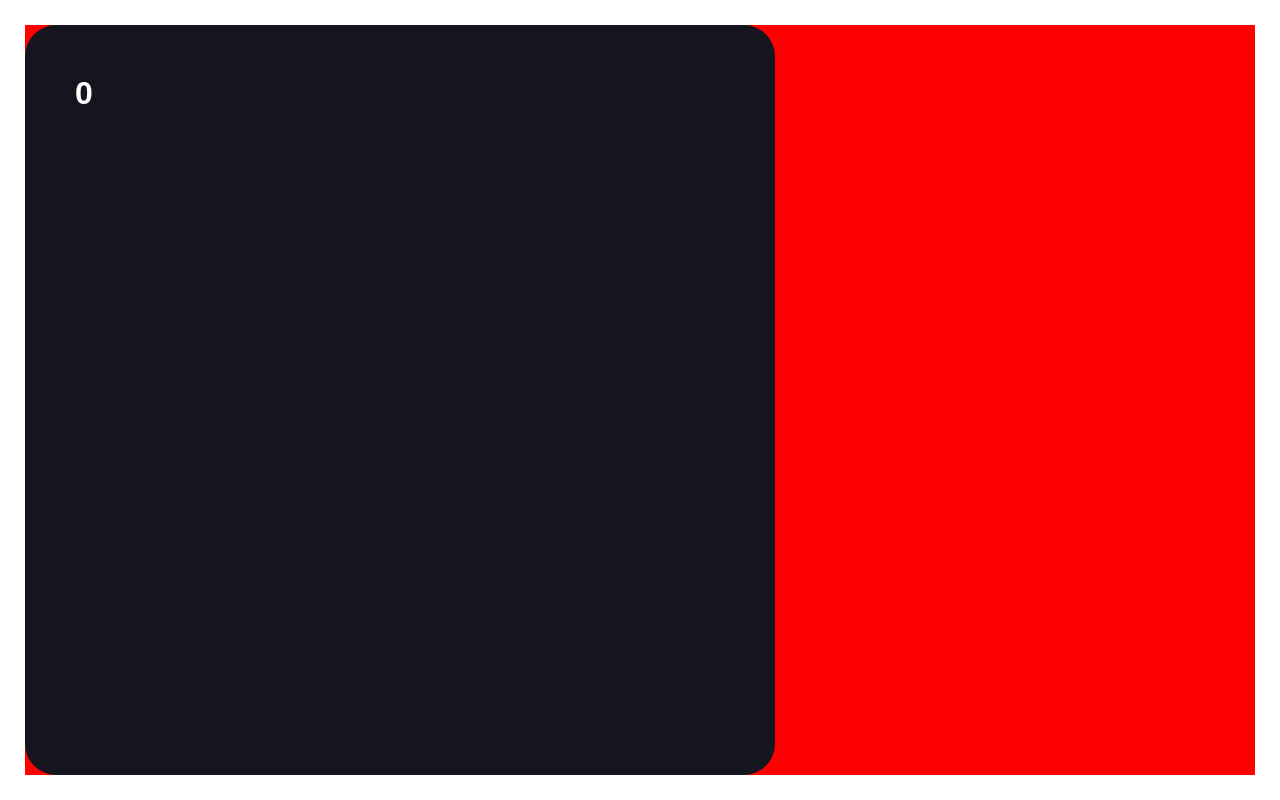
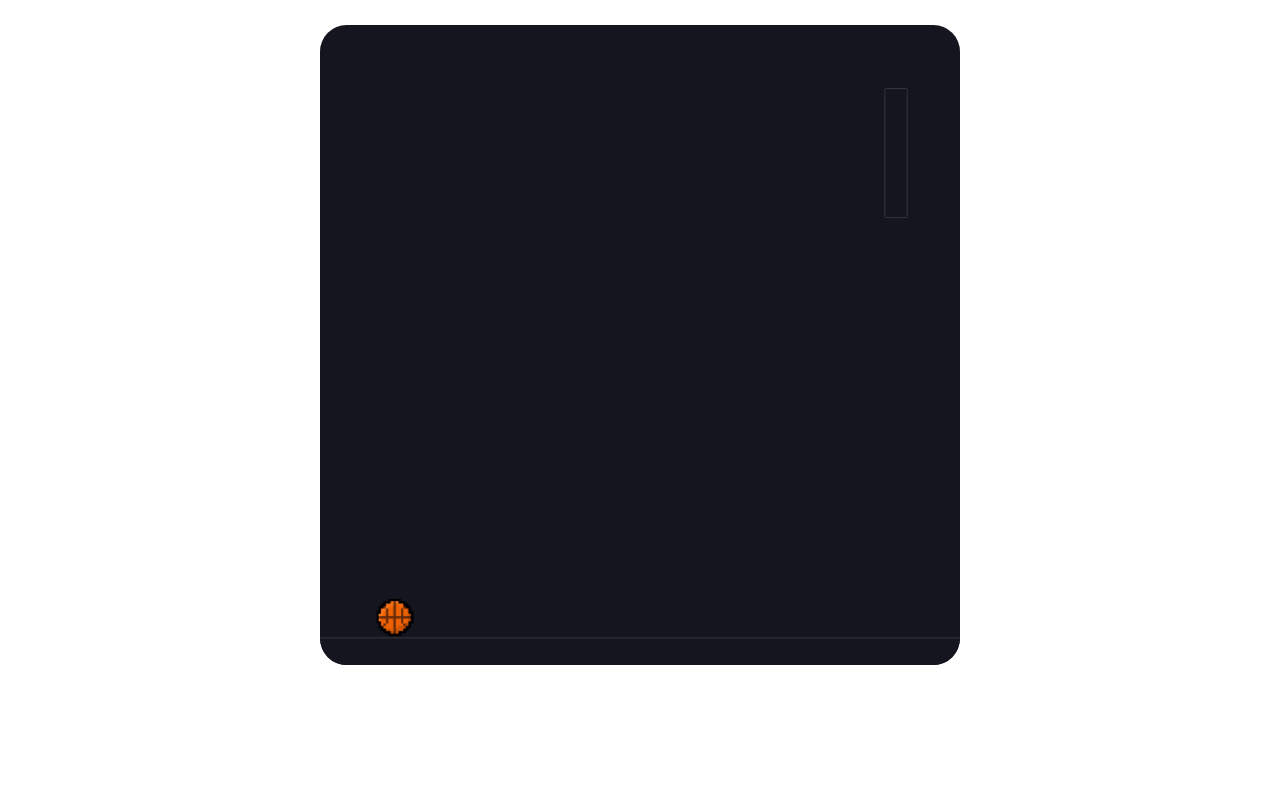
Before and after one commit to maxibenner/tiny-ball, a plain HTML site: page app/index.html in a window 1280 px wide. Drawn offline with Linux system fonts and the light colour scheme.

Commit message:
Fix: Implemented proper canvas re-sizing

```diff
--- a/app/global.css
+++ b/app/global.css
@@ -10,7 +10,7 @@ body {
   padding: 25px;
 }
 #tinyball-container {
-  max-height: 100%;
+  max-height: 80vh;
 }
 #ui-container {
   position: absolute;
--- a/app/js/main.js
+++ b/app/js/main.js
@@ -5,7 +5,6 @@ const canvasContainer = document.getElementById("tinyball-container");
 const worldConfig = {
   ballEntry: [0.1, 0.1],
 };
-console.log(canvasContainer.clientWidth, canvasContainer.clientHeight);
 const world = new World(canvasContainer, worldConfig);
 world.drawCanvas();
 
--- a/app/js/world.js
+++ b/app/js/world.js
@@ -6,7 +6,7 @@ export default class World {
     this.canvasContainer = canvasContainer;
     this.canvasContainer.style.flexGrow = 1;
     this.canvasContainer.style.position = "relative";
-    this.canvasContainer.style.backgroundColor = "red";
+    this.canvasContainer.style.overflow = "hidden";
     this.counter = document.createElement("p");
 
     // App settings
@@ -37,7 +37,7 @@ export default class World {
         wireframes: false,
       },
     });
-    this.render.canvas.style.scale = this.scale;
+    this.resizeCanvas();
 
     // Add context to variables
     this.ctx = this.render.context;
@@ -46,8 +46,10 @@ export default class World {
     this.render.canvas.style.borderRadius = "25px";
     this.render.canvas.style.position = "absolute";
     this.render.canvas.style.top = 0;
-    this.render.canvas.style.left = 0;
+    this.render.canvas.style.left = "50%";
+    this.render.canvas.style.transform = "translateX(-50%)";
     this.render.canvas.style.transformOrigin = "left top";
+    this.render.canvas.style.margin = "0 auto";
 
     // Add Elements
     this.addGround();
@@ -116,9 +118,9 @@ export default class World {
   /** Add static ground to the world */
   addGround() {
     this.ground = Matter.Bodies.rectangle(
-      this.cWidth / 2,
-      this.cHeight,
-      this.cWidth,
+      this.baseWidth / 2,
+      this.baseWidth,
+      this.baseWidth,
       50,
       { isStatic: true, id: "ground" }
     );
@@ -130,8 +132,8 @@ export default class World {
     this.targetX = x;
     this.targetY = y;
     this.target = Matter.Bodies.rectangle(
-      this.cWidth * x,
-      this.cWidth * y,
+      this.baseWidth * x,
+      this.baseWidth * y,
       20,
       120,
       {
@@ -151,9 +153,8 @@ export default class World {
     this.scale = this.dimension / this.baseWidth;
 
     // Set new canvas scale
-    console.log(this.dimension);
-    console.log(this.render.canvas.clientWidth);
-    this.render.canvas.style.transform = `scale(${this.scale})`;
+    // this.render.canvas.style.transform = `scale(${this.scale})`;
+    this.render.canvas.style.scale = this.scale;
 
     // Update render
     // this.render.bounds.max.x = this.cWidth;
```
